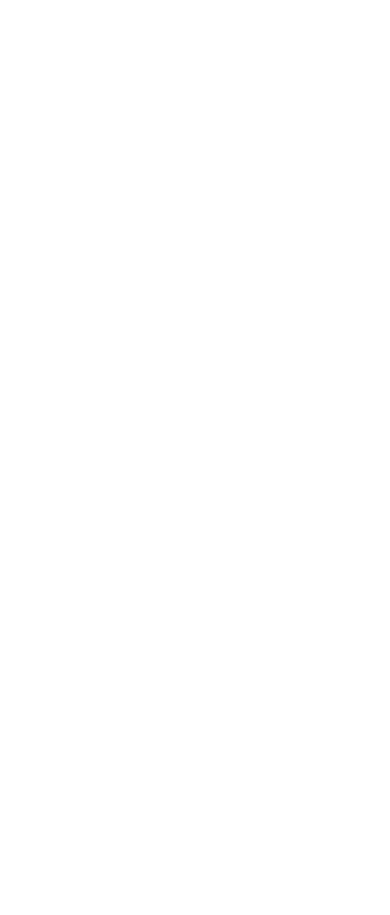
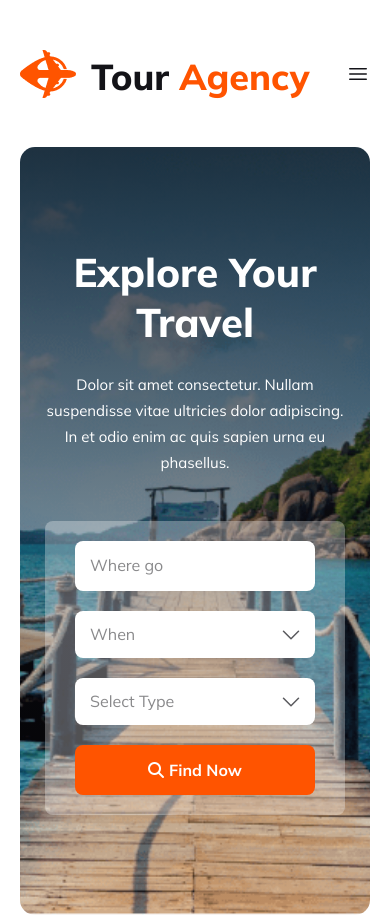
Before and after one commit to mustafa-official/tour-agency, a plain HTML site: page index.html in a window 390 px wide. Before the commit the page ends 844 px from the top, so only its background shows below. Drawn offline with Linux system fonts and the light colour scheme.

Commit message:
banner section complete with responsive

```diff
--- a/index.html
+++ b/index.html
@@ -1,12 +1,81 @@
 <!DOCTYPE html>
 <html lang="en">
+
 <head>
     <meta charset="UTF-8">
     <meta name="viewport" content="width=device-width, initial-scale=1.0">
     <title>The Tour Agency</title>
+    <!-- font-awesome  -->
+    <link rel="stylesheet" href="https://cdnjs.cloudflare.com/ajax/libs/font-awesome/6.5.1/css/all.min.css" integrity="sha512-DTOQO9RWCH3ppGqcWaEA1BIZOC6xxalwEsw9c2QQeAIftl+Vegovlnee1c9QX4TctnWMn13TZye+giMm8e2LwA==" crossorigin="anonymous" referrerpolicy="no-referrer" />
     <link rel="stylesheet" href="./styles/style.css">
+    <link rel="shortcut icon" href="./images/Group40071.png" type="image/x-icon">
 </head>
+
 <body>
+    <header>
+        <div class="container">
+            <nav>
+                <div class="site-logo">
+                    <div class="site-logo-name">
+                        <a href="index.html"><img src="./images/Group40071.png" alt=""></a>
+                        <a href="index.html">
+                            <h2 class="site-name">Tour <span class="agency">Agency</span></h2>
+                        </a>
+                    </div>
+                </div>
+                <div class="site-menu">
+                    <ul>
+                        <li><a class="home" href="">Home</a></li>
+                        <li><a href="">Packages</a></li>
+                        <li><a href="">Testimonial</a></li>
+                        <li><a href="">Blog</a></li>
+                        <li><a href="">Contact</a></li>
+                    </ul>
+                    <a class="menubar" href=""><img src="./icons/Frame.svg" alt=""></a>
+                </div>
+            </nav>
+        </div>
+    </header>
 
+    <main>
+        <!-- banner-section -->
+
+        <section class="banner-section">
+            <div class="container">
+                <div class="banner-heading-item">
+                    <h2 class="banner-title">Explore Your Travel</h2>
+                    <p class="banner-description">Dolor sit amet consectetur. Nullam suspendisse vitae ultricies dolor
+                        adipiscing. In et odio enim ac quis sapien urna eu phasellus.</p>
+                </div>
+
+                <form>
+                    <div class="where-go">
+                        <input type="text" placeholder="Where go">
+                    </div>
+                    <div class="when">
+                        <select name="" id="">
+                            <option value="">When</option>
+                            <option value="">8:00 PM</option>
+                            <option value="">5:30 AM</option>
+                        </select>
+                    </div>
+                    <div class="select-type">
+                        <select name="" id="">
+                            <option value="">Select Type</option>
+                            <option value="">Standard</option>
+                            <option value="">Low</option>
+                            <option value="">Handsome</option>
+                        </select>
+                    </div>
+                    <div class="find-now">
+                        <button><i class="fa-solid fa-magnifying-glass"></i>Find Now</button>
+                    </div>
+                </form>
+            </div>
+        </section>
+
+
+    </main>
 </body>
+
 </html>
--- a/styles/style.css
+++ b/styles/style.css
@@ -0,0 +1,241 @@
+/* mulish-font */
+@import url('https://fonts.googleapis.com/css2?family=Mulish:wght@400;500;600;700;800;900;1000&display=swap');
+/* inter-font */
+@import url('https://fonts.googleapis.com/css2?family=Inter:wght@300&display=swap');
+
+/* font-family: 'Inter', sans-serif; */
+* {
+    margin: 0;
+    padding: 0;
+    box-sizing: border-box;
+    font-family: 'Mulish', sans-serif;
+}
+
+.container {
+    max-width: 1170px;
+    margin: 0 auto;
+    padding: 0 20px;
+
+}
+
+section {
+    margin-top: 80px;
+}
+
+/* header-section */
+
+nav {
+    display: flex;
+    align-items: center;
+    justify-content: space-between;
+    margin-top: 50px;
+}
+
+.site-logo-name {
+    display: flex;
+    align-items: center;
+    gap: 15px;
+}
+
+.site-logo-name a {
+    text-decoration: none;
+}
+
+ul {
+    display: flex;
+    gap: 45px;
+}
+
+.site-name {
+    color: #131318;
+    font-size: 36px;
+    font-weight: 800;
+}
+
+.agency {
+    color: #FF5400;
+}
+
+ul li {
+    list-style: none;
+
+}
+
+ul li a {
+    text-decoration: none;
+    color: #424247;
+    font-size: 18px;
+    font-weight: 400;
+}
+
+.home {
+    color: #FF5400;
+    font-weight: 700;
+}
+
+.menubar {
+    display: none;
+    text-decoration: none;
+
+}
+
+/* banner-section */
+
+.banner-section {
+    margin-top: 45px;
+}
+
+.banner-section .container {
+    background: linear-gradient(180deg, rgba(19, 19, 24, 0.80) 0%, rgba(19, 19, 24, 0.00) 100%), url('../images/Group13.png');
+    padding: 100px 0;
+    background-size: cover;
+    background-position: center;
+    border-radius: 15px;
+}
+
+.banner-heading-item {
+    max-width: 670px;
+    margin: 0 auto;
+    text-align: center;
+}
+
+.banner-title {
+    color: #FFF;
+    font-size: 64px;
+    font-weight: 800;
+}
+
+.banner-description {
+    color: #FFF;
+    font-size: 16px;
+    font-weight: 400;
+    line-height: 26px;
+    margin-top: 25px;
+    margin-bottom: 45px;
+}
+
+form {
+    display: grid;
+    grid-template-columns: repeat(4, 170px);
+    justify-content: center;
+    column-gap: 25px;
+    border-radius: 8px;
+    padding: 15px 0;
+    margin: 0 auto;
+    background: rgba(255, 255, 255, 0.30);
+    margin: 0 190px;
+}
+
+form input,
+select {
+    width: 100%;
+    padding: 17px 0px 17px 15px;
+    outline: none;
+    border: none;
+    border-radius: 8px;
+    background: #FFF;
+}
+
+form select {
+    padding-top: 15px;
+    padding-bottom: 15px;
+    padding-right: 12px;
+    color: rgba(19, 19, 24, 0.50);
+    font-size: 16px;
+    -webkit-appearance: none;
+    appearance: none;
+
+}
+
+.when {
+    position: relative;
+}
+
+.when::after {
+    position: absolute;
+    content: '';
+    background: url('../icons/arrow.svg');
+    width: 24px;
+    height: 24px;
+    transform: translateY(50%);
+    right: 12px;
+}
+
+.select-type {
+    position: relative;
+}
+
+.select-type::after {
+    position: absolute;
+    content: '';
+    background: url('../icons/arrow.svg');
+    width: 24px;
+    height: 24px;
+    transform: translateY(50%);
+    right: 12px;
+}
+
+input::placeholder {
+    color: rgba(19, 19, 24, 0.50);
+    font-size: 16px;
+}
+
+.find-now button {
+    width: 100%;
+    color: #FFF;
+    font-size: 16px;
+    font-weight: 700;
+    background: #FF5400;
+    padding: 15px 0;
+    border: none;
+    border-radius: 8px;
+    cursor: pointer;
+
+}
+
+.fa-magnifying-glass {
+    margin-right: 5px;
+}
+
+
+
+
+
+/* responsive */
+
+@media screen and (max-width: 600px) {
+    header ul {
+        display: none;
+    }
+
+    .menubar {
+        display: block;
+    }
+
+    form {
+        grid-template-columns: 1fr;
+        padding: 20px 30px;
+        row-gap: 20px;
+        background: rgba(255, 255, 255, 0.30);
+        margin: 0 25px;
+    }
+
+    .banner-title {
+        font-size: 40px;
+        padding: 0 20px;
+
+    }
+
+    .banner-description {
+        font-size: 15px;
+        padding: 0 20px;
+    }
+
+    .banner-section {
+        padding: 0 20px;
+    }
+
+}
+
+
+@media screen and (min-width: 600px) and (max-width: 992px) {}
```
Also changed, not shown: icons/Frame.svg (added), icons/arrow.svg (added).
